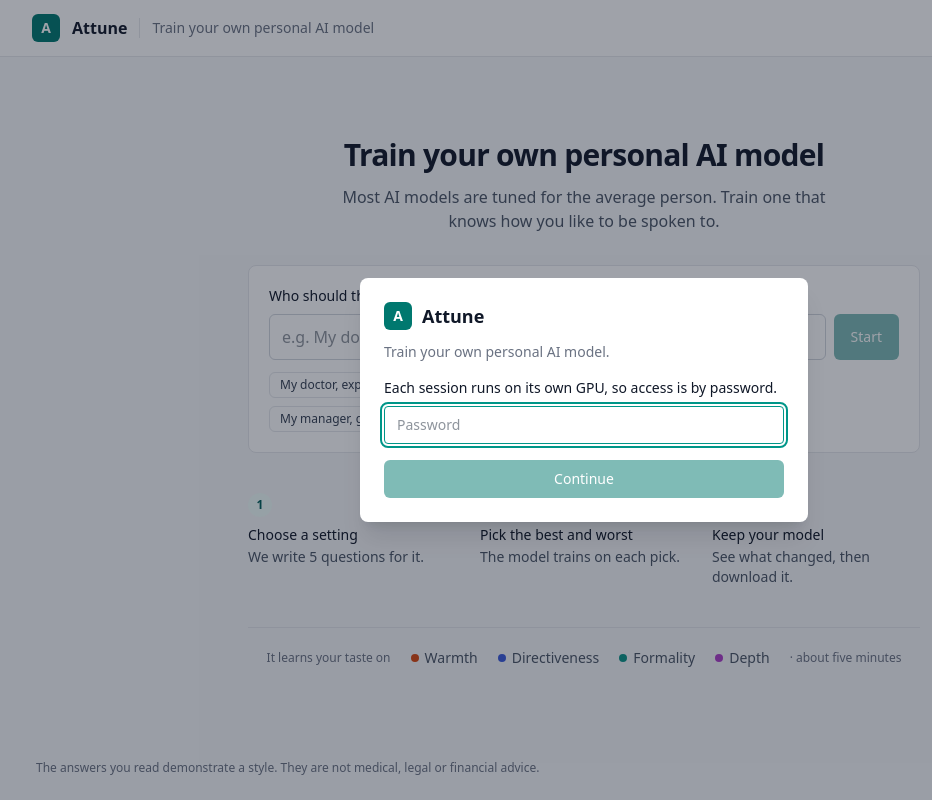
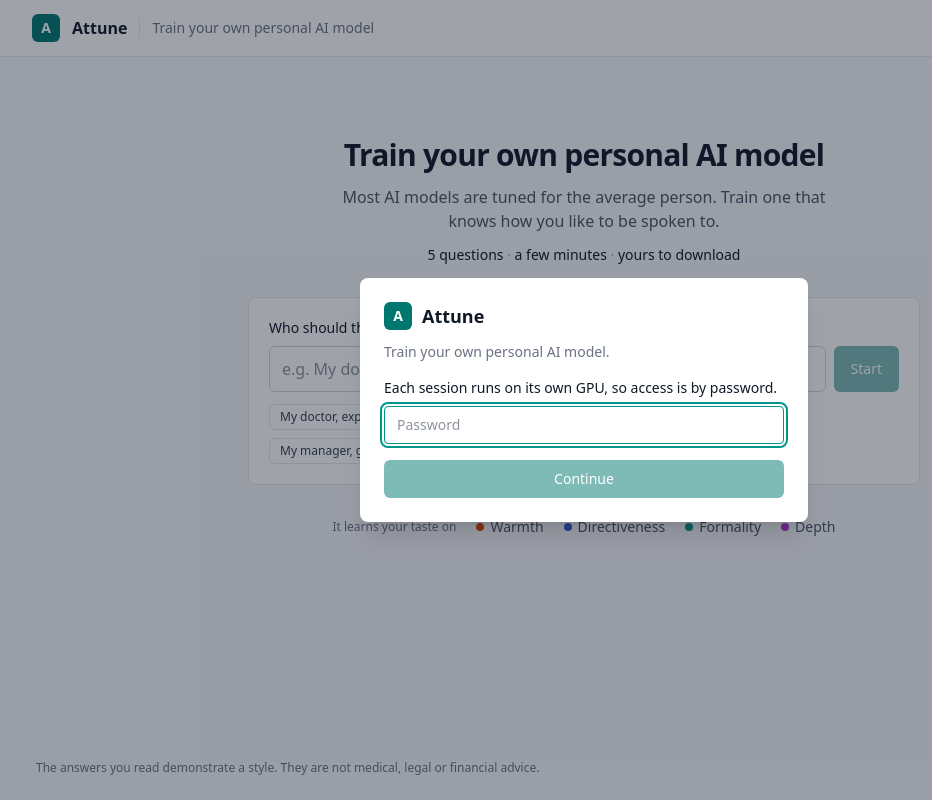
Before and after one commit to jessecui/attune, a React (Vite) app in the folder app/frontend/: page / in a window 1280 px wide. Shown: the whole page, without its empty margins (56-988 px from the left). Built offline with nearby package versions, Linux system fonts and the light colour scheme; no server answers.

Commit message:
Replace the numbered steps with one line under the headline

```diff
--- a/app/frontend/src/screens/Welcome.tsx
+++ b/app/frontend/src/screens/Welcome.tsx
@@ -10,7 +10,6 @@ export function Welcome({ choices, error, onDraft, onStart, onExpired }:
   { choices: number[]; error?: string; onDraft: (rounds: number, draft: Draft) => void; onStart: (rounds: number) => void; onExpired: (e: unknown) => boolean }) {
   const rounds = choices[0]
   const [setting, setSetting] = useState(''), [busy, setBusy] = useState(false), [problem, setProblem] = useState(error ?? '')
-  const steps = [['Choose a setting', `We write ${rounds} questions for it.`], ['Pick the best and worst', 'The model trains on each pick.'], ['Keep your model', 'See what changed, then download it.']]
 
   const prepare = async (e?: FormEvent) => {
     e?.preventDefault()
@@ -28,6 +27,9 @@ export function Welcome({ choices, error, onDraft, onStart, onExpired }:
       <h1 className="text-center text-3xl font-semibold tracking-tight text-gray-900">Train your own personal AI model</h1>
       <p className="mx-auto mt-3 max-w-lg text-center text-base text-gray-600">
         Most AI models are tuned for the average person. Train one that knows how you like to be spoken to.
+      </p>
+      <p className="mt-3 text-center font-medium text-gray-900">
+        {rounds} questions <span className="font-normal text-gray-400">·</span> a few minutes <span className="font-normal text-gray-400">·</span> yours to download
       </p>
 
       <form onSubmit={prepare} className="panel mt-8 p-5">
@@ -51,22 +53,11 @@ export function Welcome({ choices, error, onDraft, onStart, onExpired }:
         {problem && <p role="alert" className="mt-3 rounded-md border border-red-200 bg-red-50 px-3 py-2 text-red-800">{problem}</p>}
       </form>
 
-      <ol className="mt-10 grid gap-6 sm:grid-cols-3">
-        {steps.map(([title, text], i) => (
-          <li key={title}>
-            <span className="grid h-6 w-6 place-items-center rounded-full bg-teal-50 text-xs font-semibold text-teal-800">{i + 1}</span>
-            <p className="mt-2 font-medium text-gray-900">{title}</p>
-            <p className="mt-0.5 text-gray-600">{text}</p>
-          </li>
-        ))}
-      </ol>
-
-      <div className="mt-10 flex flex-wrap items-center justify-center gap-x-5 gap-y-2 border-t border-gray-200 pt-5 text-gray-600">
+      <div className="mt-8 flex flex-wrap items-center justify-center gap-x-5 gap-y-2 text-gray-600">
         <span className="hint">It learns your taste on</span>
         {SCALES.map((key) => (
           <span key={key} className="flex items-center gap-1.5"><span className="h-2 w-2 rounded-full" style={{ background: axisColor(key) }} aria-hidden />{AXIS_NOTES[key].title}</span>
         ))}
-        <span className="hint">· about five minutes</span>
       </div>
     </div>
   )
```
